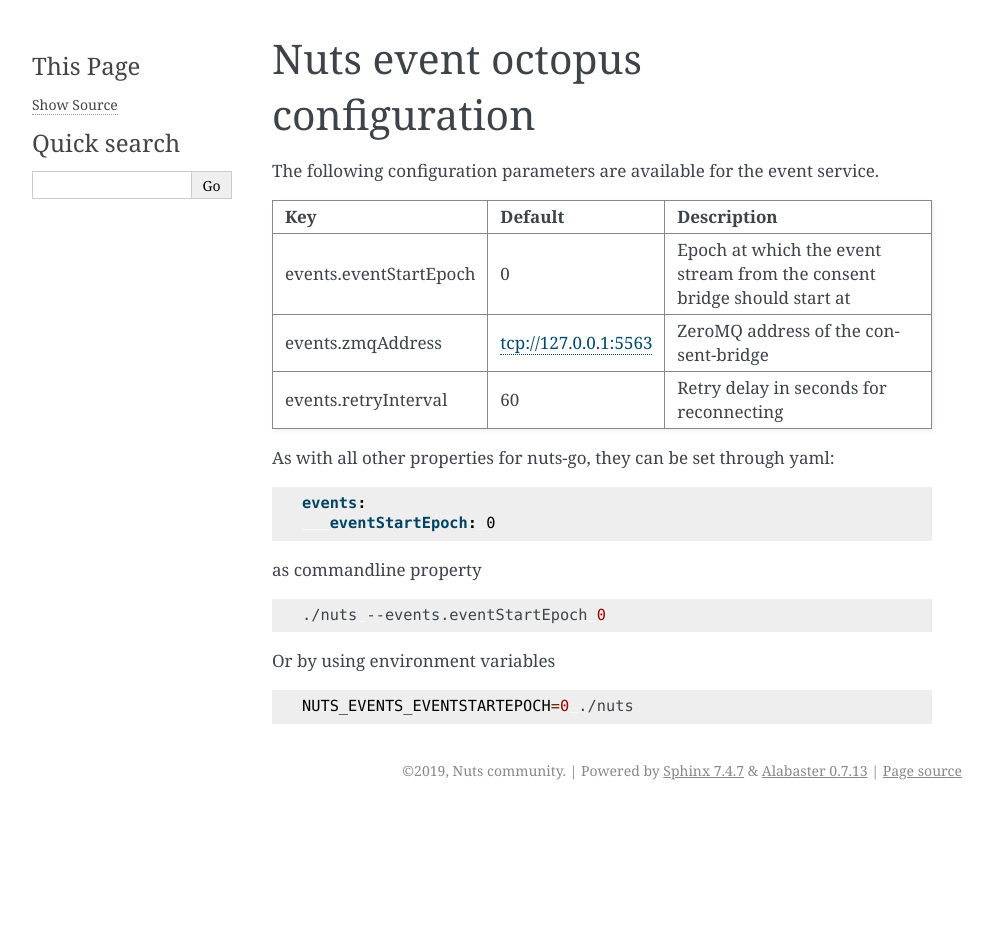
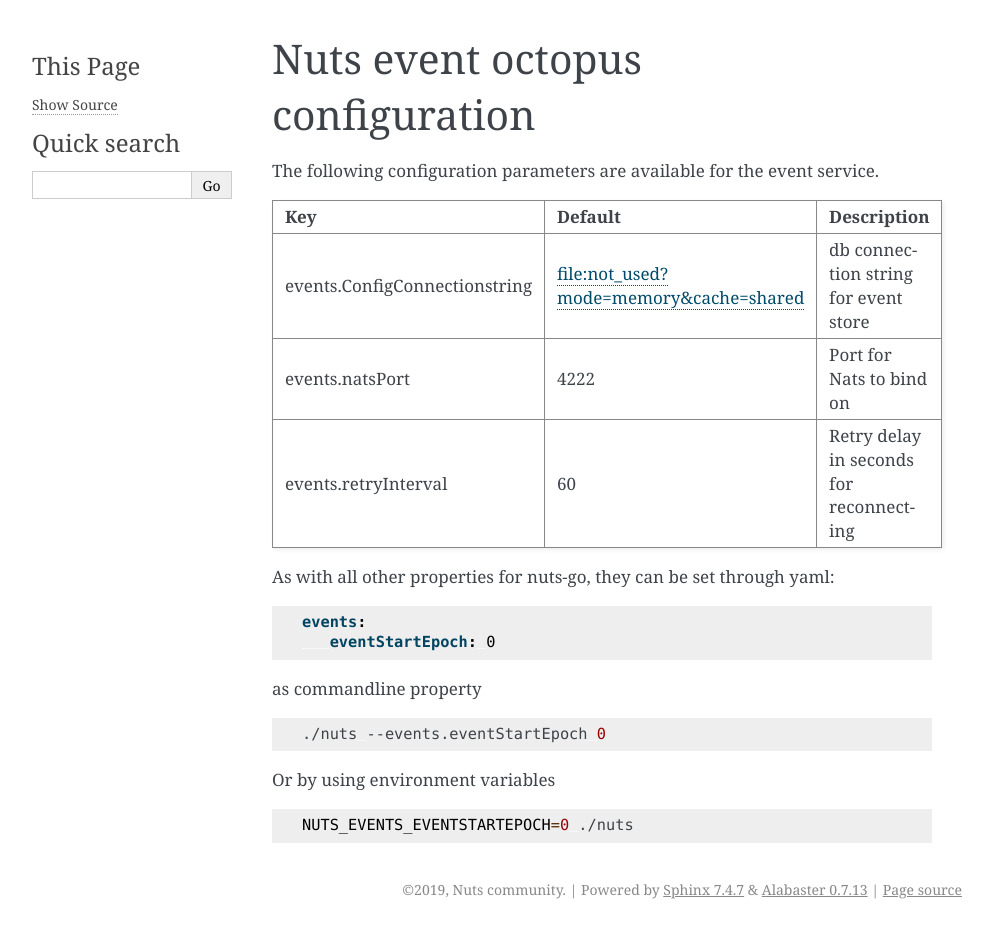
Before and after one commit to nuts-foundation/nuts-event-octopus, a Sphinx documentation site: the page built from docs/pages/configuration/event-octopus.rst, in a window 1280 px wide. Shown: the whole page, without its empty margins (148-1141 px from the left). Built offline with Sphinx 7.4.7, drawn with Linux system fonts in a browser that asks for light colours; before the commit the page ends 900 px from its top, so only the background shows below that.

Commit message:
fix docs for nats
Signed-off-by: Wout Slakhorst <wout.slakhorst@nedap.com>

```diff
--- a/docs/pages/configuration/event-octopus.rst
+++ b/docs/pages/configuration/event-octopus.rst
@@ -7,13 +7,13 @@
 
 The following configuration parameters are available for the event service.
 
-===================================     =====================    ================================================================================
-Key                                     Default                  Description
-===================================     =====================    ================================================================================
-events.eventStartEpoch                  0                        Epoch at which the event stream from the consent bridge should start at
-events.zmqAddress                       tcp://127.0.0.1:5563     ZeroMQ address of the consent-bridge
-events.retryInterval                    60                       Retry delay in seconds for reconnecting
-===================================     =====================    ================================================================================
+===================================     ======================================  ========================================
+Key                                     Default                                 Description
+===================================     ======================================  ========================================
+events.ConfigConnectionstring           file:not_used?mode=memory&cache=shared  db connection string for event store
+events.natsPort                         4222                                    Port for Nats to bind on
+events.retryInterval                    60                                      Retry delay in seconds for reconnecting
+===================================     ======================================  ========================================
 
 As with all other properties for nuts-go, they can be set through yaml:
 
```
